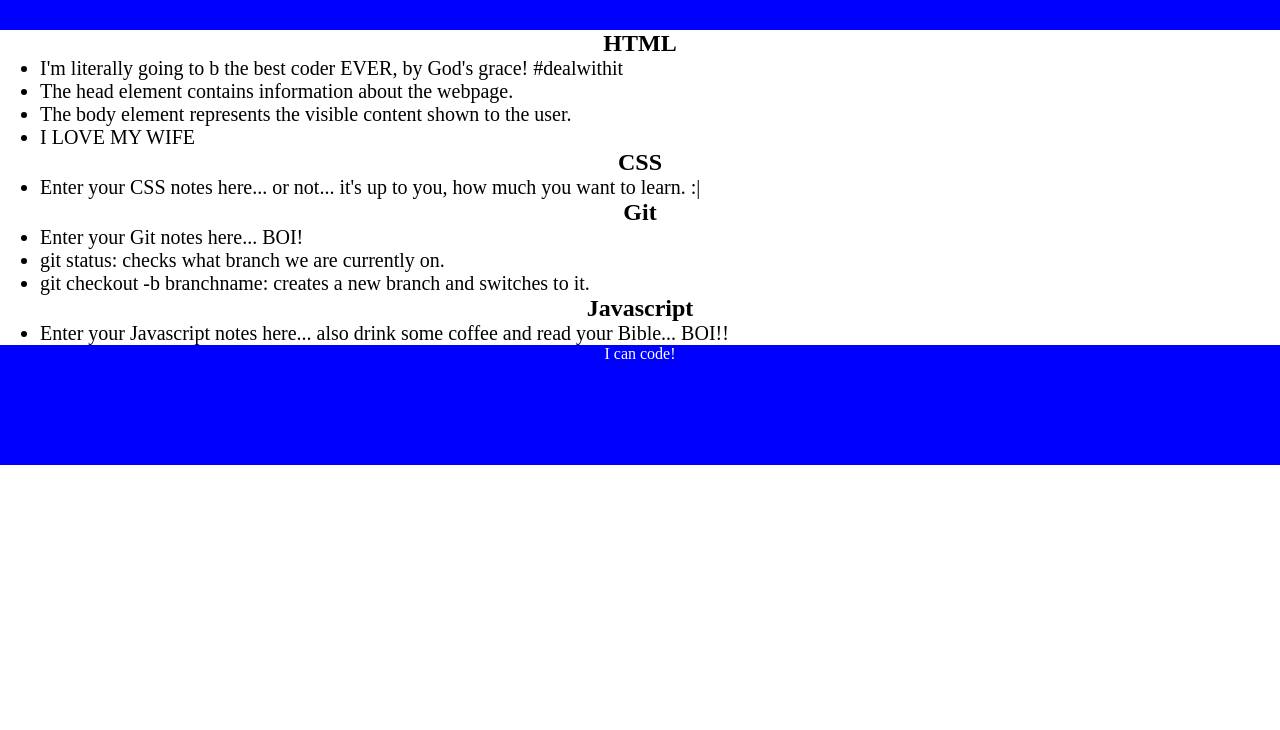
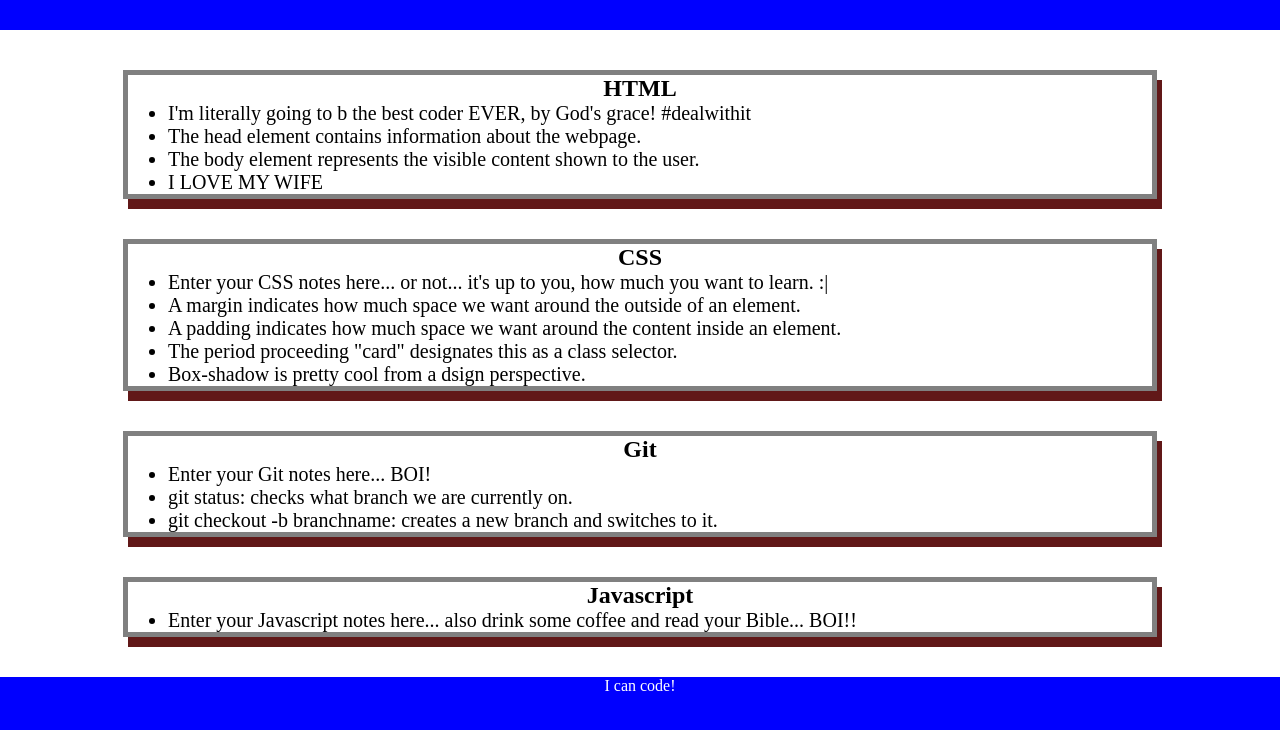
Before and after one commit to noahSPICE/prework-study-guide, a plain HTML site: page index.html in a window 1280 px wide. Shown: the part 90-820 px from the top of the page. Drawn offline with Linux system fonts and the light colour scheme.

Commit message:
More notes in regards to CSS, also a .code update

```diff
--- a/assets/style.css
+++ b/assets/style.css
@@ -4,3 +4,4 @@ h1,h2 {text-align: center;}
 img {display: block; height: 50px; width: 50px; margin-left: auto; margin-right: auto;}
 ul {padding-left: 40px; font-size: 20px;}
 p {text-align: center; font-size: 30;}
+.card{width: 80%; margin: 40px auto; border: 5px solid gray; box-shadow: 5px 10px #611818;}
--- a/index.html
+++ b/index.html
@@ -27,6 +27,10 @@
 <h2>CSS</h2>
 <ul>
   <li> Enter your CSS notes here... or not... it's up to you, how much you want to learn. :|</li>
+  <li> A margin indicates how much space we want around the outside of an element. </li>
+  <li> A padding indicates how much space we want around the content inside an element. </li>
+  <li> The period proceeding "card" designates this as a class selector. </li>
+  <li> Box-shadow is pretty cool from a dsign perspective. </li>
 </ul>
 </section>
 
```
